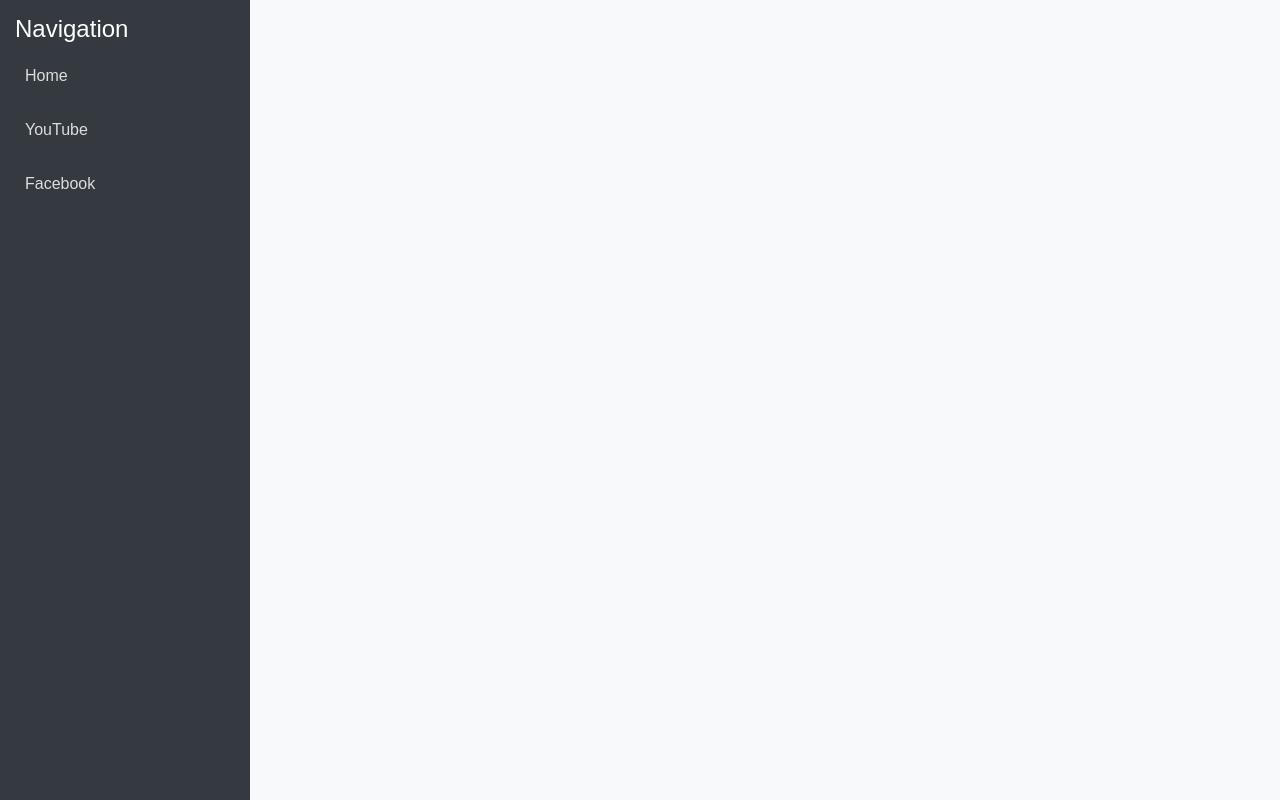
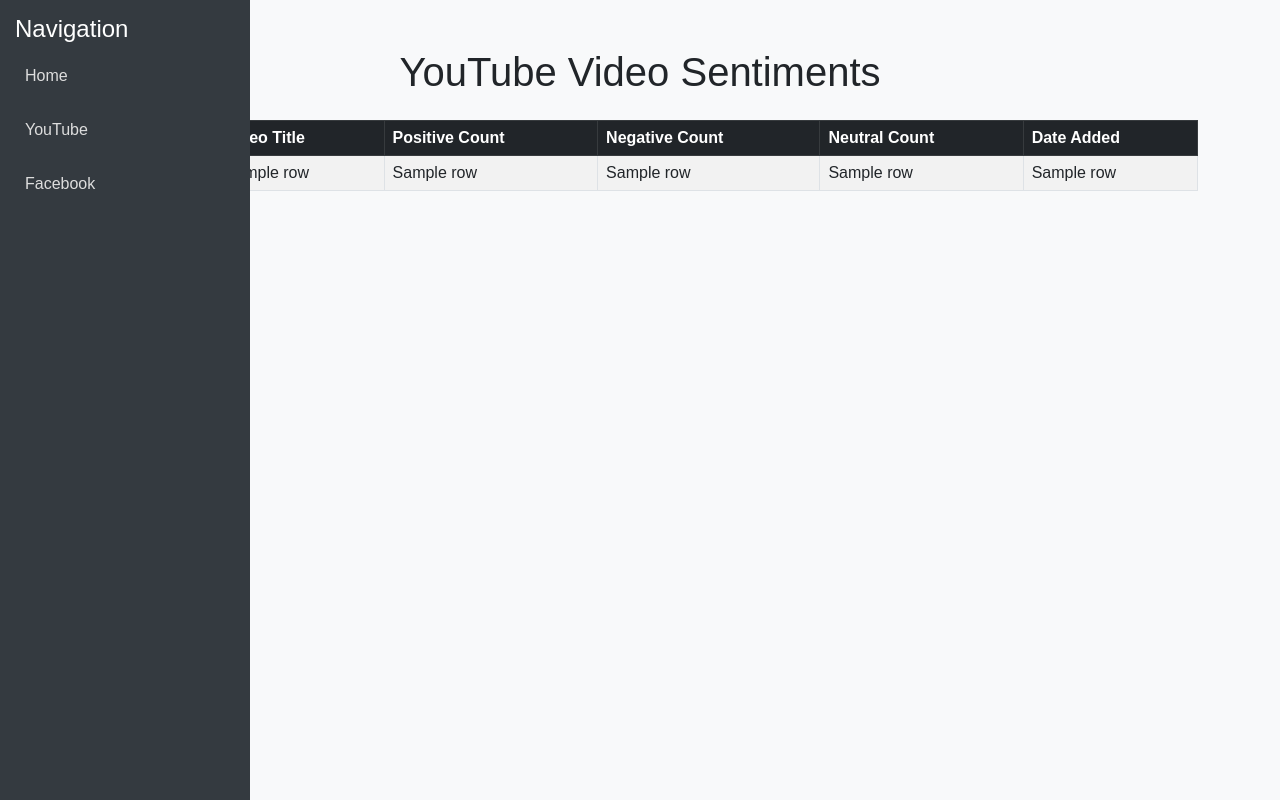
Before and after one commit to Firas-Ruine/insight-sync-application, a Flask app: template templates/home.html in a window 1280 px wide. Run offline with Flask 3, Linux system fonts and the light colour scheme; the template is opened without the code that fills it: most values are stand-ins (such as "Sample title", 1, 10 or a date in 2020); parts of the project's set-up code (start-up, migrations or seed data) failed here and were passed over.

Commit message:
Enhance home page layout with Bootstrap and add video sentiment table

```diff
--- a/templates/home.html
+++ b/templates/home.html
@@ -50,3 +50,34 @@
   </style>
 </head>
 {% include 'sidebar.html' %}
+<body>
+<div class="container my-5">
+    <h1 class="text-center mb-4">YouTube Video Sentiments</h1>
+    <table class="table table-striped table-bordered">
+        <thead class="table-dark">
+            <tr>
+                <th>Video ID</th>
+                <th>Video Title</th>
+                <th>Positive Count</th>
+                <th>Negative Count</th>
+                <th>Neutral Count</th>
+                <th>Date Added</th>
+            </tr>
+        </thead>
+        <tbody>
+            {% for row in data %}
+            <tr>
+                <td>{{ row[0] }}</td>
+                <td>{{ row[1] }}</td>
+                <td>{{ row[2] }}</td>
+                <td>{{ row[3] }}</td>
+                <td>{{ row[4] }}</td>
+                <td>{{ row[5] }}</td>
+            </tr>
+            {% endfor %}
+        </tbody>
+    </table>
+</div>
+<!-- Bootstrap JS Bundle -->
+<script src="https://cdn.jsdelivr.net/npm/bootstrap@5.3.0/dist/js/bootstrap.bundle.min.js"></script>
+</body>
```
Lines whose indentation alone changed are shown as unchanged.
